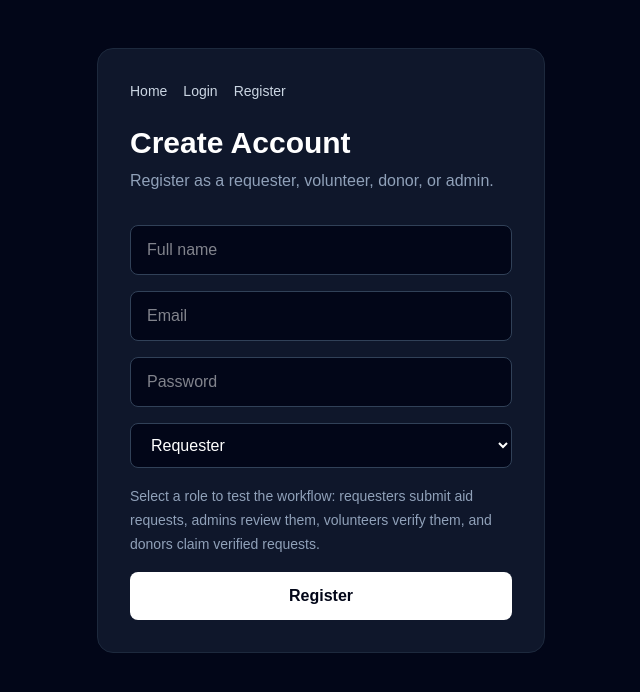
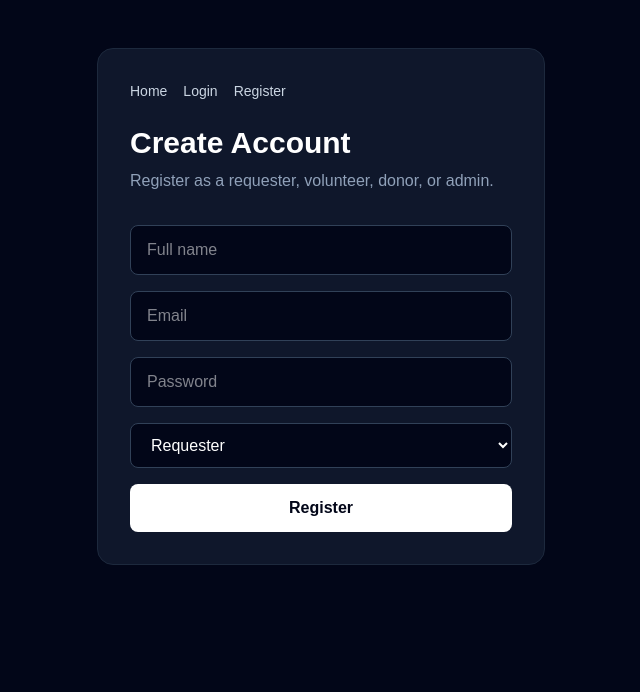
Before and after one commit to mishrasweta088/aidflow-verify, a Next.js app in the folder frontend/: page /register in a window 1280 px wide. Shown: the top 692 px of the page, without its empty margins (319-959 px from the left). Built offline with nearby package versions, Linux system fonts and the light colour scheme; no server answers.

Commit message:
Remove register role explanation

```diff
--- a/frontend/src/app/register/page.tsx
+++ b/frontend/src/app/register/page.tsx
@@ -96,11 +96,6 @@ export default function RegisterPage() {
             <option value="admin">Admin</option>
           </select>
 
-          <p className="text-sm leading-6 text-slate-400">
-            Select a role to test the workflow: requesters submit aid requests,
-            admins review them, volunteers verify them, and donors claim verified requests.
-          </p>
-
           <button
             type="button"
             onClick={handleRegister}
```
